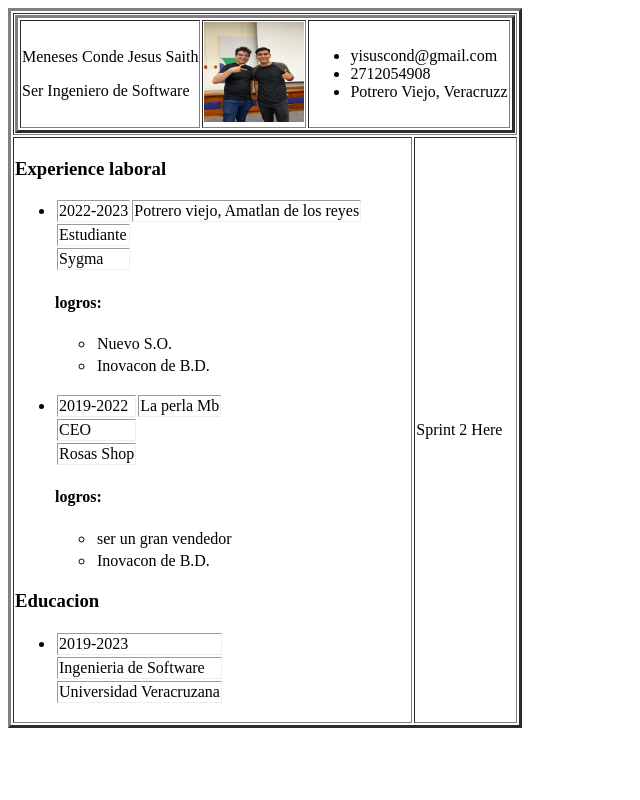
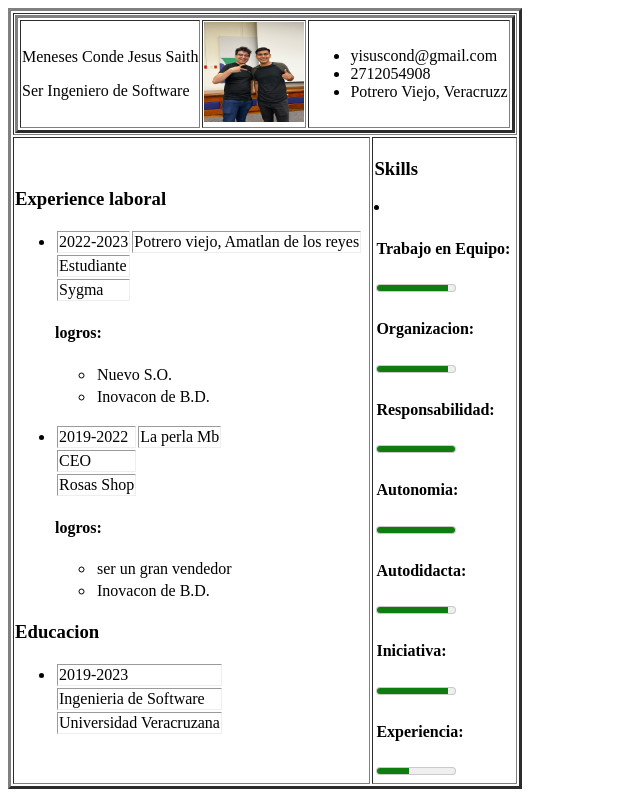
Before and after one commit to JesusSaith/JesusSaith.github.io, an Angular app: page / in a window 1280 px wide. Shown: the whole page, without its empty margins (0-640 px from the left). Built offline with nearby package versions, Linux system fonts and the light colour scheme.

Commit message:
Create skills branch #10

```diff
--- a/angular.json
+++ b/angular.json
@@ -97,6 +97,9 @@
         }
       }
     }
+  },
+  "cli": {
+    "analytics": "d9a5d738-bbf6-4ad3-980f-43d181ea742c"
   }
 
 }
--- a/src/app/app.component.html
+++ b/src/app/app.component.html
@@ -24,7 +24,9 @@
 
     </td>
     <td>
-      Sprint 2 Here
+      <app-skills>
+
+      </app-skills>
     </td>
   </tr>
 </table>
--- a/src/app/app.module.ts
+++ b/src/app/app.module.ts
@@ -5,13 +5,15 @@ import { AppComponent } from './app.component';
 import { HeaderComponent } from './header/header.component';
 import { WorkExperienceComponent } from './work-experience/work-experience.component';
 import { EducationComponent } from './education/education.component';
+import { SkillsComponent } from './skills/skills.component';
 
 @NgModule({
   declarations: [
     AppComponent,
     HeaderComponent,
     WorkExperienceComponent,
-    EducationComponent
+    EducationComponent,
+    SkillsComponent
   ],
   imports: [
     BrowserModule
--- /dev/null
+++ b/src/app/skills/skills.component.html
@@ -0,0 +1,46 @@
+<h3>Skills</h3>
+
+    <li>
+        <tr>
+            <h4>Trabajo en  Equipo:</h4>
+            <meter min ="0" max="100" value="90"></meter>
+
+
+        </tr>
+        <tr>
+            <h4>Organizacion:</h4>
+             <meter min ="0" max="100" value="90"></meter>
+
+        </tr>
+        <tr>
+            <h4>Responsabilidad:</h4>
+            <meter min ="0" max="100" value="100"></meter>
+
+
+        </tr>
+        <tr>
+            <h4>Autonomia:</h4>
+            <meter min ="0" max="100" value="100"></meter>
+
+
+        </tr>
+        <tr>
+            <h4>Autodidacta:</h4>
+            <meter min ="0" max="100" value="90"></meter>
+
+
+        </tr>
+        <tr>
+            <h4>Iniciativa:</h4>
+            <meter min ="0" max="100" value="90"></meter>
+
+
+        </tr>
+        <tr>
+            <h4>Experiencia:</h4>
+            <meter min ="0" max="100" value="40"></meter>
+
+
+        </tr>
+
+            </li>
--- /dev/null
+++ b/src/app/skills/skills.component.ts
@@ -0,0 +1,15 @@
+import { Component, OnInit } from '@angular/core';
+
+@Component({
+  selector: 'app-skills',
+  templateUrl: './skills.component.html',
+  styleUrls: ['./skills.component.css']
+})
+export class SkillsComponent implements OnInit {
+
+  constructor() { }
+
+  ngOnInit(): void {
+  }
+
+}
```
Also changed, not shown: src/app/skills/skills.component.css (added), 1 other file (tests, documents, lock files or other folders).
